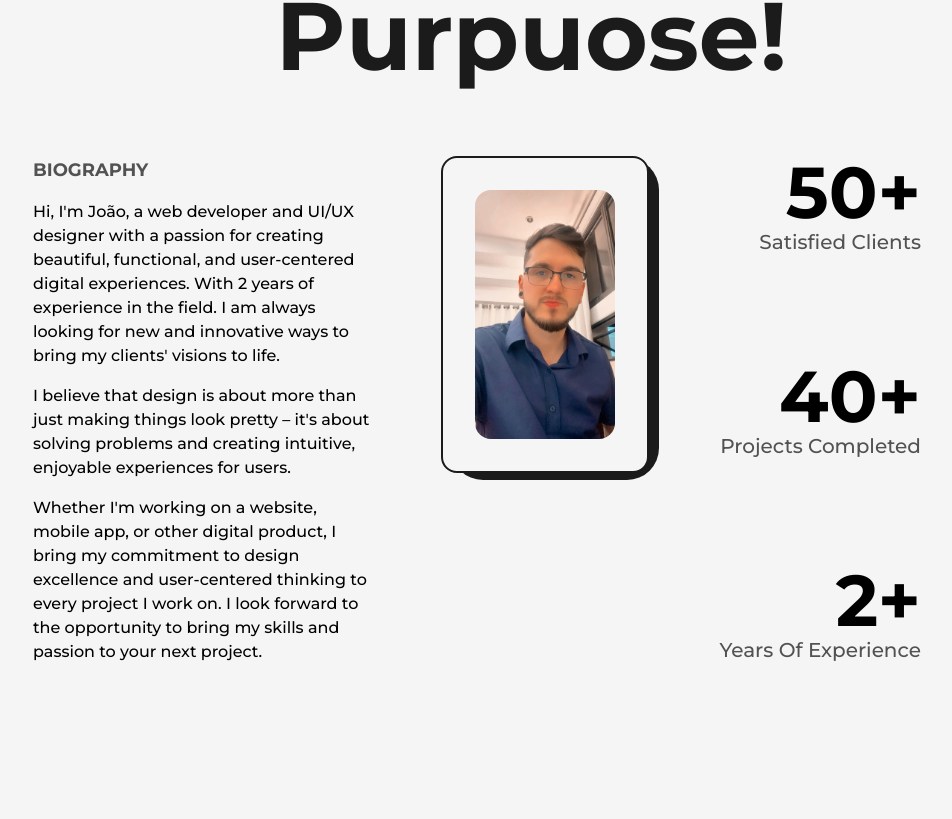
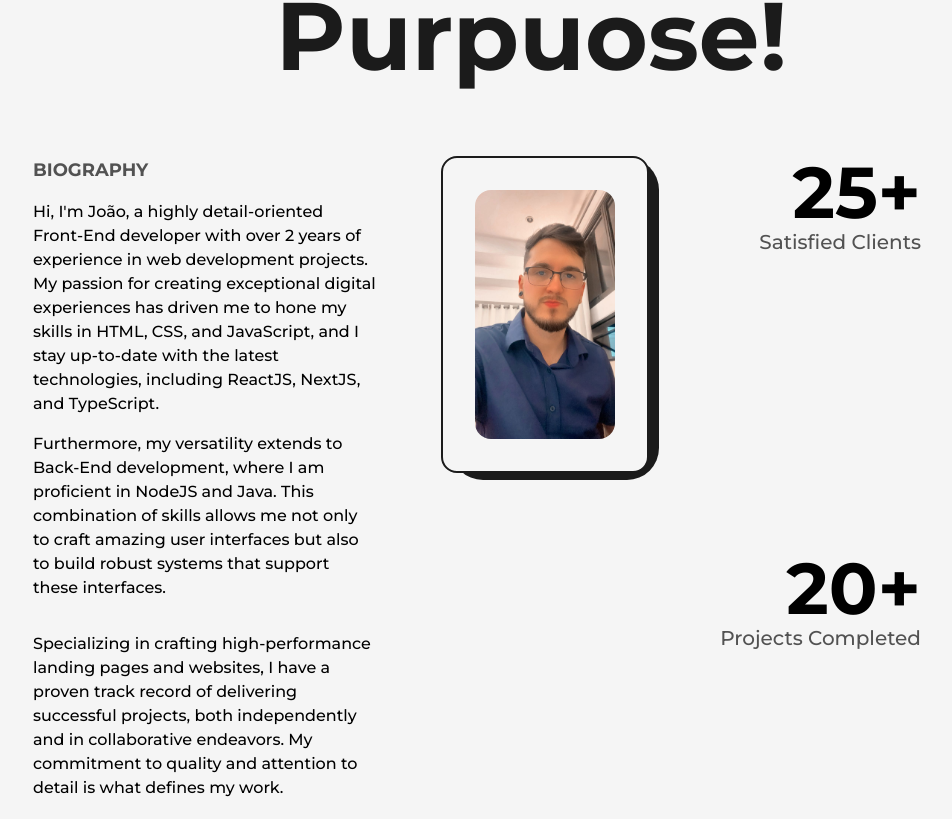
Before and after one commit to joaoricardoM/portifolio, a Next.js app: page /about in a window 1280 px wide. Shown: the part 276-1095 px from the top of the page, without its empty margins (95-1047 px from the left). Built offline with nearby package versions, Linux system fonts and the light colour scheme.

Commit message:
feat: update projects and about

```diff
--- a/src/pages/about.js
+++ b/src/pages/about.js
@@ -60,23 +60,35 @@ const about = () => {
                 Biography
               </h2>
               <p className="font-medium">
-                Hi, I&apos;m João, a web developer and UI/UX designer with a
-                passion for creating beautiful, functional, and user-centered
-                digital experiences. With 2 years of experience in the field. I
-                am always looking for new and innovative ways to bring my
-                clients&apos; visions to life.
+                Hi, I&apos;m João, a highly detail-oriented Front-End developer
+                with over 2 years of experience in web development projects. My
+                passion for creating exceptional digital experiences has driven
+                me to hone my skills in HTML, CSS, and JavaScript, and I stay
+                up-to-date with the latest technologies, including ReactJS,
+                NextJS, and TypeScript.
               </p>
               <p className="my-4 font-medium">
-                I believe that design is about more than just making things look
-                pretty – it&apos;s about solving problems and creating
-                intuitive, enjoyable experiences for users.
+                Furthermore, my versatility extends to Back-End development,
+                where I am proficient in NodeJS and Java. This combination of
+                skills allows me not only to craft amazing user interfaces but
+                also to build robust systems that support these interfaces.
+              </p>
+              <p className="my-4 font-medium">
+                Specializing in crafting high-performance landing pages and
+                websites, I have a proven track record of delivering successful
+                projects, both independently and in collaborative endeavors. My
+                commitment to quality and attention to detail is what defines my
+                work.
               </p>
               <p className="font-medium">
-                Whether I&apos;m working on a website, mobile app, or other
-                digital product, I bring my commitment to design excellence and
-                user-centered thinking to every project I work on. I look
-                forward to the opportunity to bring my skills and passion to
-                your next project.
+                I am always on the lookout for challenges that allow me to
+                leverage my expertise and creativity to exceed expectations. If
+                you&apos;re in need of a developer who combines solid technical
+                knowledge with a keen eye for design and usability, I&apos;m
+                ready to collaborate on your next project.
+              </p>
+              <p className="font-extrabold mt-4">
+                Let&apos;s create something amazing together!
               </p>
             </div>
             <div
@@ -95,7 +107,7 @@ const about = () => {
             <div className="col-span-2 flex flex-col items-end justify-between xl:col-span-8 xl:flex-row xl:items-center md:order-3">
               <div className="flex flex-col items-end justify-center xl:items-center">
                 <span className="inline-block text-7xl font-bold md:text-6xl sm:text-5xl xs:text-4xl">
-                  <AnimatedNumbers value={50} />+
+                  <AnimatedNumbers value={25} />+
                 </span>
                 <h2 className="text-xl font-medium capitalize text-dark/75 dark:text-light/75 xl:text-center md:text-lg sm:text-base xs:text-sm">
                   satisfied clients
@@ -104,7 +116,7 @@ const about = () => {
 
               <div className="flex flex-col items-end justify-center xl:items-center">
                 <span className="inline-block text-7xl font-bold md:text-6xl sm:text-5xl xs:text-4xl">
-                  <AnimatedNumbers value={40} />+
+                  <AnimatedNumbers value={20} />+
                 </span>
                 <h2 className="text-xl font-medium capitalize text-dark/75 dark:text-light/75 xl:text-center md:text-lg sm:text-base xs:text-sm">
                   Projects Completed{' '}
--- a/src/pages/projects.js
+++ b/src/pages/projects.js
@@ -7,6 +7,7 @@ import Link from 'next/link'
 import React from 'react'
 import project1 from '../../public/images/projects/screenshot1.jpg'
 import project2 from '../../public/images/projects/home.png'
+import project3 from '../../public/images/projects/Print1.png'
 import { motion } from 'framer-motion'
 import TransitionEffect from '@/components/TransitionEffect'
 
@@ -162,22 +163,22 @@ const projects = () => {
                 summary="Restaurant page with menus built with React.js, TypeScript."
                 img={project2}
                 link="https://restaurant-six-smoky.vercel.app/"
-                type="Featured Project"
+                type="Project"
                 github="https://github.com/joaoricardoM/restaurant"
               />
             </div>
             <div className="col-span-6 md:col-span-12">
               <Project
-                title="Netflix Clone"
-                summary="Master Full Stack Netflix Clone development with Next.js 12, React, Tailwind, Prisma, and MongoDB."
-                img={project1}
-                link="/"
-                type="Featured Project"
-                github="/"
+                title="Star Wars Memory Game"
+                summary="This memory game was developed using React, Vite, and TypeScript, with styled-components for styling. The main theme of this game is the thrilling Star Wars universe."
+                img={project3}
+                link="https://memory-game-inky-three.vercel.app/"
+                type="Project"
+                github="https://github.com/joaoricardoM/memory-game"
               />
             </div>
 
-            <div className="col-span-12">
+            {/* <div className="col-span-12">
               {' '}
               <FeaturedProject
                 title="Netflix Clone"
@@ -207,7 +208,7 @@ const projects = () => {
                 type="Featured Project"
                 github="/"
               />
-            </div>
+            </div> */}
           </div>
         </Layout>
       </main>
```
Also changed, not shown: public/images/projects/Print1.png (added).
